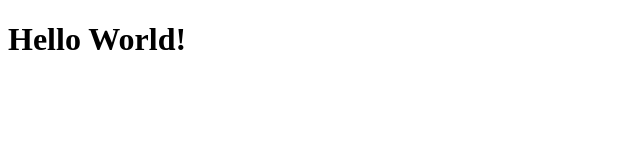
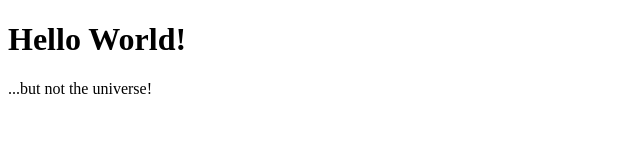
Before and after one commit to pgmystery/git-playground, a plain HTML site: page index.html in a window 1280 px wide. Shown: the whole page, without its empty margins (0-640 px from the left). Drawn offline with Linux system fonts and the light colour scheme.

Commit message:
Add Main2

```diff
--- a/index.html
+++ b/index.html
@@ -10,5 +10,8 @@
     <header>
         <h1>Hello World!</h1>
     </header>
+    <main>
+        ...but not the universe!
+    </main>
 </body>
 </html>
```
